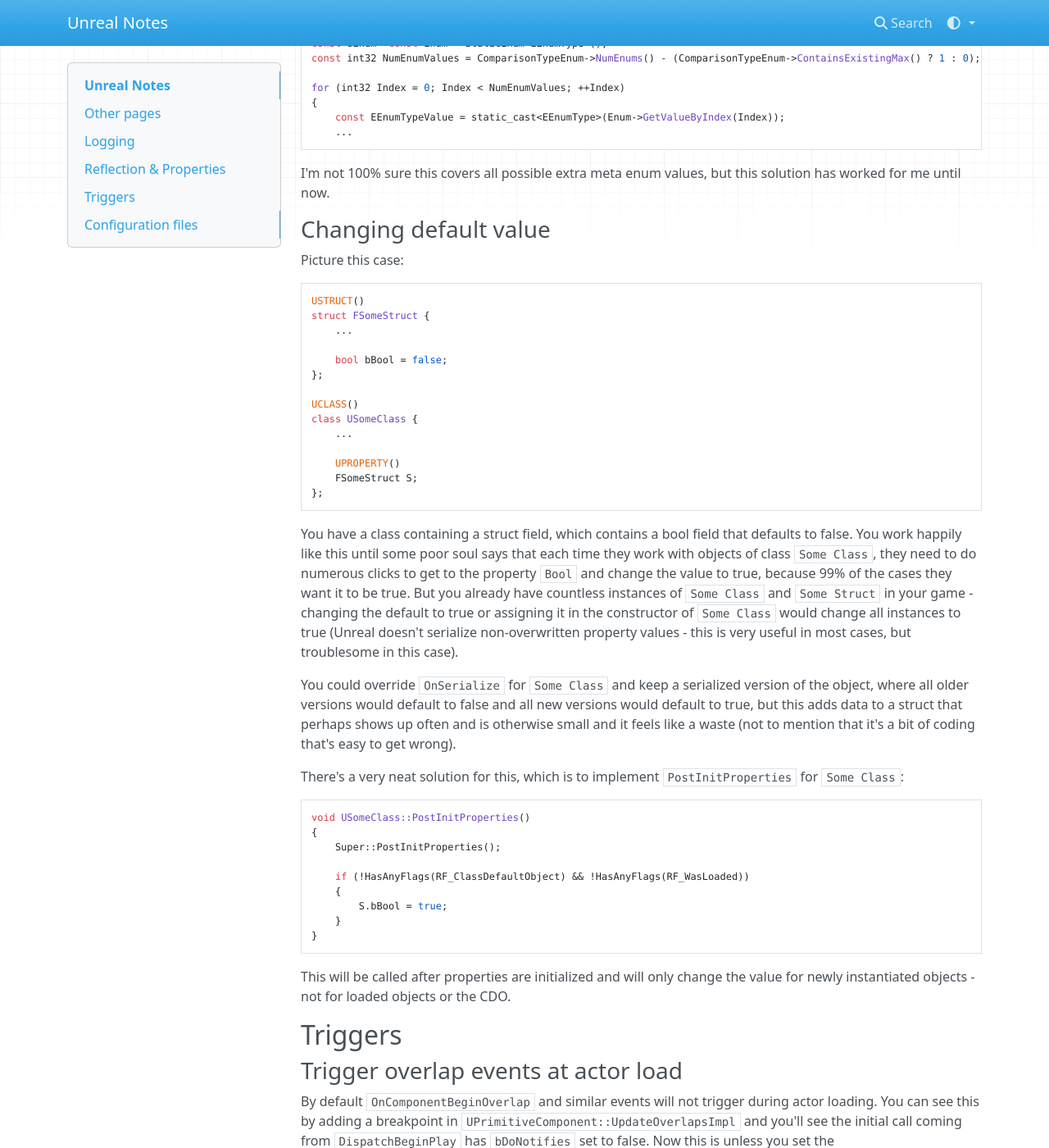
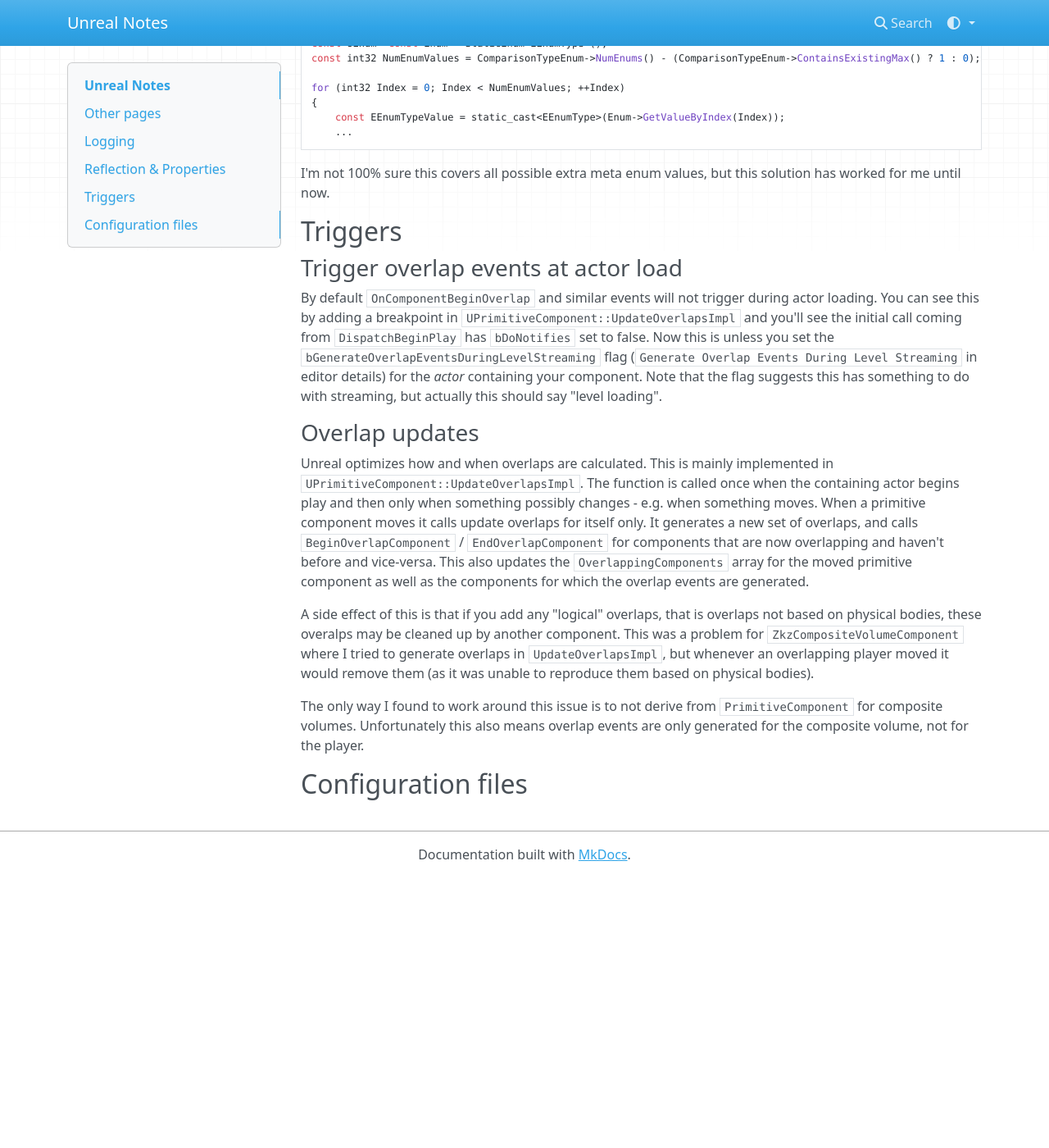
Before and after one commit to mikosz/unreal-notes, an MkDocs documentation site: the page built from docs/index.md, in a window 1280 px wide and 1400 px high, scrolled down 810 px. Shown: the whole window at 82% size. Built offline with MkDocs 1.6.1, drawn with Linux system fonts in a browser that asks for light colours; nearby versions of some CDN libraries; after the commit the page ends 1880 px from its top, so only the background shows below that.

Commit message:
Removed incorrect entry

````diff
--- a/docs/index.md
+++ b/docs/index.md
@@ -51,55 +51,6 @@ for (int32 Index = 0; Index < NumEnumValues; ++Index)
 
 I'm not 100% sure this covers all possible extra meta enum values, but this solution has worked for me until now.
 
-### Changing default value
-
-Picture this case:
-
-```
-USTRUCT()
-struct FSomeStruct {
-	...
-
-	bool bBool = false;
-};
-
-UCLASS()
-class USomeClass {
-	...
-
-	UPROPERTY()
-	FSomeStruct S;
-};
-```
-
-You have a class containing a struct field, which contains a bool field that defaults to false. You work happily like this
-until some poor soul says that each time they work with objects of class `Some Class`, they need to do numerous clicks to
-get to the property `Bool` and change the value to true, because 99% of the cases they want it to be true. But you already
-have countless instances of `Some Class` and `Some Struct` in your game - changing the default to true or assigning it in
-the constructor of `Some Class` would change all instances to true (Unreal doesn't serialize non-overwritten property
-values - this is very useful in most cases, but troublesome in this case).
-
-You could override `OnSerialize` for `Some Class` and keep a serialized version of the object, where all older versions
-would default to false and all new versions would default to true, but this adds data to a struct that perhaps shows up
-often and is otherwise small and it feels like a waste (not to mention that it's a bit of coding that's easy to get wrong).
-
-There's a very neat solution for this, which is to implement `PostInitProperties` for `Some Class`:
-
-```c++
-void USomeClass::PostInitProperties()
-{
-	Super::PostInitProperties();
-
-	if (!HasAnyFlags(RF_ClassDefaultObject) && !HasAnyFlags(RF_WasLoaded))
-	{
-		S.bBool = true;
-	}
-}
-```
-
-This will be called after properties are initialized and will only change the value for newly instantiated objects -
-not for loaded objects or the CDO.
-
 Triggers
 --------
 
````
